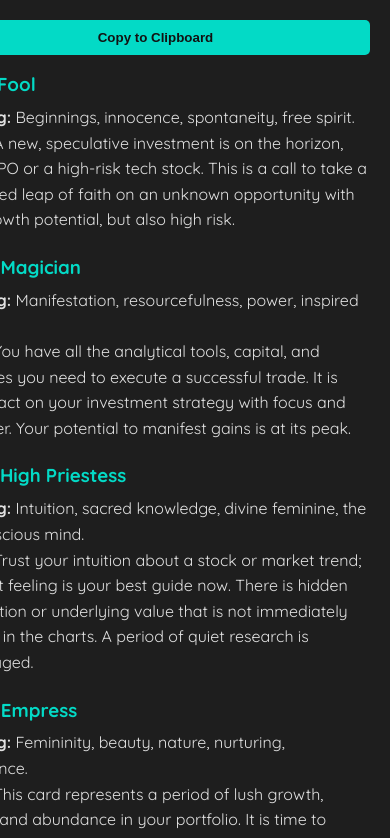
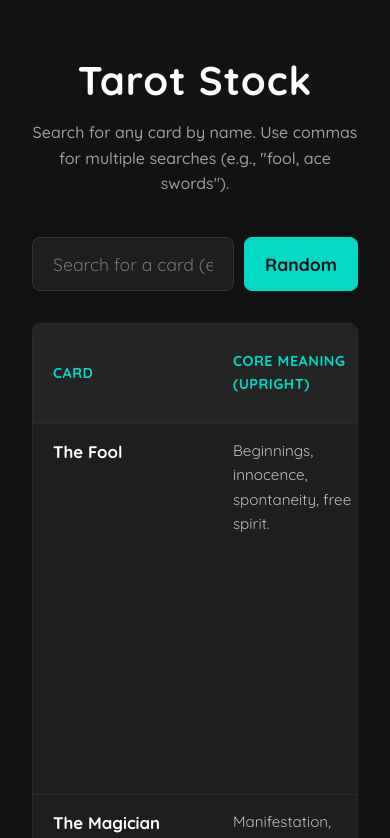
Before and after one commit to HailXD/Tarot-Stocks, a plain HTML site: page index.html in a window 390 px wide. Shown: the top 838 px of the page. Drawn offline with Linux system fonts and the light colour scheme.

Commit message:
Hide side bar on mobile

```diff
--- a/style.css
+++ b/style.css
@@ -134,7 +134,7 @@ tbody td {
     position: fixed;
     top: 0;
     right: 0;
-    width: 470px;
+    width: 370px;
     height: 100vh;
     background-color: #1e1e1e;
     border-left: 1px solid #2a2a2a;
@@ -170,3 +170,13 @@ tbody td {
 .copy-btn:hover {
     background-color: #018786;
 }
+
+@media (max-width: 1024px) {
+    .container {
+        padding-right: 2rem;
+    }
+
+    #card-details-container {
+        display: none;
+    }
+}
```
